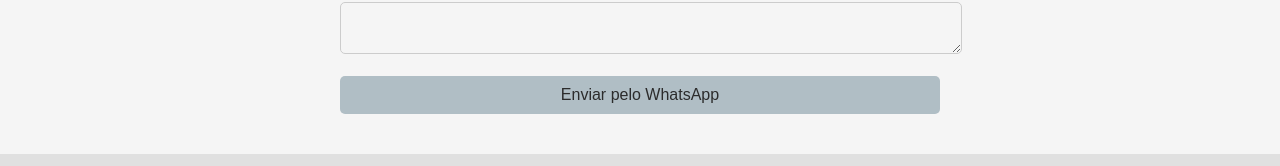
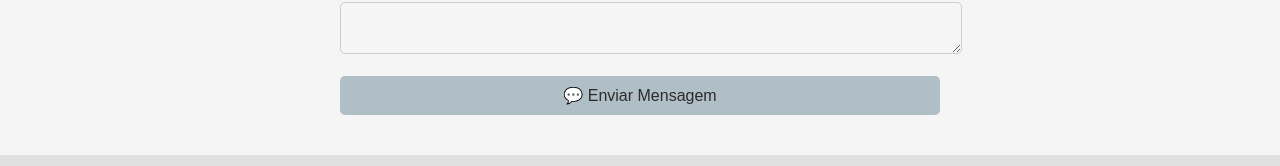
Before and after one commit to Nunes198/site-principal, a React (Create React App) app: page / in a window 1280 px wide. Shown: the part 3507-3673 px from the top of the page. Built offline with nearby package versions, Linux system fonts and the light colour scheme.

Commit message:
mudança do botao de mensagem

```diff
--- a/src/App.js
+++ b/src/App.js
@@ -185,7 +185,7 @@
             Mensagem:
             <textarea name="mensagem" required></textarea>
           </label>
-          <button type="submit">Enviar pelo WhatsApp</button>
+          <button type="submit">💬 Enviar Mensagem</button>
         </form>
       </section>
 
```
